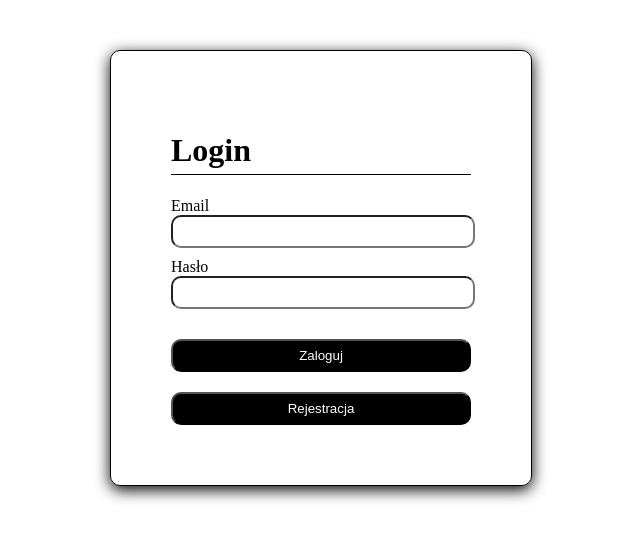
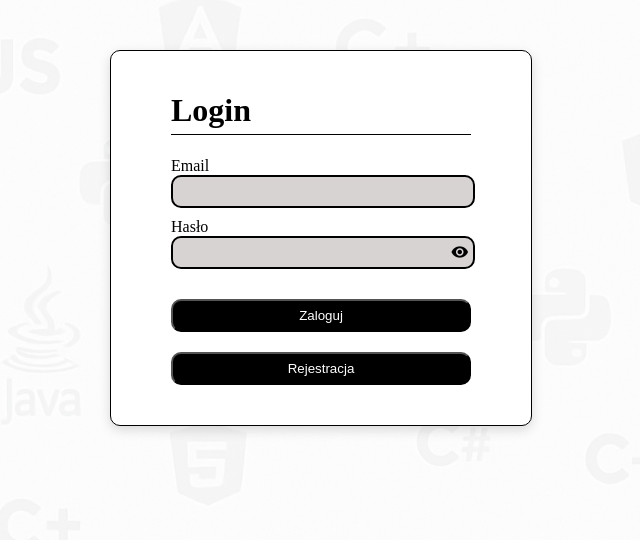
Before and after one commit to TobiaszCh/CodeSage_frontend, an Angular app: page /login in a window 1280 px wide. Shown: the top 540 px of the page, without its empty margins (319-959 px from the left). Built offline with nearby package versions, Linux system fonts and the light colour scheme.

Commit message:
Feature: - Improved UX Login And Registration

```diff
--- a/src/app/app.module.ts
+++ b/src/app/app.module.ts
@@ -6,7 +6,6 @@ import { CourseComponent } from './course/course.component';
 import { HTTP_INTERCEPTORS, HttpClientModule } from '@angular/common/http';
 import { SubjectComponent } from './subject/subject.component';
 import { FormsModule } from '@angular/forms';
-import { MatDialogModule } from '@angular/material/dialog';
 import { LoginComponent } from './login/login.component';
 import { CredentialsInterceptor } from './credentials.interceptor';
 import { AnswerSessionComponent } from './answer-session/answer-session.component';
@@ -16,7 +15,7 @@ import { BrowserAnimationsModule } from '@angular/platform-browser/animations';
 import { NavbarComponent } from './navbar/navbar.component';
 import { AuthComponent } from './auth/auth.component';
 import { CreateQuestionComponent } from './create-question/create-question.component';
-
+import { MatIconModule } from '@angular/material/icon';
 @NgModule({
   declarations: [
     AppComponent,
@@ -34,10 +33,10 @@ import { CreateQuestionComponent } from './create-question/create-question.compo
     BrowserModule,
     AppRoutingModule,
     FormsModule,
-    MatDialogModule,
     BrowserAnimationsModule,
     ToastrModule.forRoot(),
 
+    MatIconModule
   ],
   providers: [{
     provide: HTTP_INTERCEPTORS,
--- a/src/app/auth/auth.component.css
+++ b/src/app/auth/auth.component.css
@@ -0,0 +1,7 @@
+:host {
+  display: block;
+  min-height: 100vh;
+  background-image: url('/assets/background.png');
+  background-position: center;
+  background-size: contain;
+}
--- a/src/app/login/login.component.css
+++ b/src/app/login/login.component.css
@@ -1,11 +1,11 @@
 form {
+    background-color: white;
     border-radius: 10px;
     border: 1px solid;
     max-width: 300px;
-    margin: 50px auto;
-    padding: 60px 60px;
-    box-shadow: 0px 4px 15px rgb(0, 0, 0);
-
+    margin: auto;
+    padding: 20px 60px 40px 60px;
+    box-shadow: 0px 4px 12px rgba(0, 0, 0, 0.141);
 }
 
 form h1 {
@@ -17,10 +17,13 @@ form div {
     margin-bottom: 10px;
 }
 
-form input {
+.email-input {
     width: 100%;
+    border-radius: 10px;
+    border: 2px solid black;
+    outline: none;
     padding: 7px 0px 7px 0px;
-    border-radius: 10px;
+    background-color: rgb(216, 211, 211);
 }
 
 form button {
@@ -37,10 +40,36 @@ form button:hover {
     background-color: rgb(28, 59, 59);
 }
 
-form input:focus {
+.error {
+    color: red;
+}
+
+.mat-icon {
+    height: 18px;
+    width: 24px;
+    font-size: 18px;
+    cursor: pointer;
+
+}
+
+.div-visibility {
+    display: flex;
+    align-items: center;
+    width: 100%;
+    border-radius: 10px;
+    border: 2px solid black;
     background-color: rgb(216, 211, 211);
 }
 
-.error {
-    color: red;
+.password-input {
+    width: 100%;
+    border-radius: 10px;
+    border: none;
+    outline: none;
+    padding: 7px 0px 7px 0px;
+    background-color: rgb(216, 211, 211);
 }
+
+main {
+    padding-top: 50px;
+}
--- a/src/app/login/login.component.html
+++ b/src/app/login/login.component.html
@@ -1,14 +1,19 @@
+<main>
     <form autocomplete="on">
         <h1>Login</h1>
         <div class="error" *ngIf="error">{{error}}</div>
         <div>
             <label>Email</label>
-        <input type="email" name="username" [(ngModel)] = "username"/>
+            <input class="email-input" type="email" name="username" [(ngModel)] = "username"/>
         </div>
         <div>
             <label>Hasło</label>
-        <input type="password" name ="password" [(ngModel)] = "password"/>
+            <div class="div-visibility">
+                <input class = "password-input" [type]="hide ? 'password': 'text'" name ="password" [(ngModel)] = "password"/>
+                <mat-icon class="mat-icon" (click) = "showPassword()">{{hide ? 'visibility' : 'visibility_off'}}</mat-icon>
+            </div>
         </div>
         <button (click) = "login()"> Zaloguj </button>
         <button (click) = "goToRegistration()"> Rejestracja </button>
     </form>
+</main>
--- a/src/app/login/login.component.ts
+++ b/src/app/login/login.component.ts
@@ -12,6 +12,7 @@ export class LoginComponent {
   username: string = "";
   password: string = "";
   error: string = "";
+  hide: boolean = true;
 
   constructor(private loginService: LoginService, private router: Router, private toastr: ToastrService) {
 
@@ -38,4 +39,7 @@ export class LoginComponent {
     this.toastr.success(messageToToastr, "Sukces!");
   }
 
+  public showPassword() {
+    this.hide = !this.hide;
+  }
 }
--- a/src/app/navbar/navbar.component.html
+++ b/src/app/navbar/navbar.component.html
@@ -1,10 +1,8 @@
-
 <header>
     <h3>🧠 Code Sage</h3>
     <div>
         <button (click)="logout()" title = "Wyloguj">🏃</button>
         <div>{{username}}</div>
     </div>
-
 </header>
 <router-outlet></router-outlet>
--- a/src/app/registration/registration.component.css
+++ b/src/app/registration/registration.component.css
@@ -1,11 +1,11 @@
 form {
+    background-color: white;
     border-radius: 10px;
     border: 1px solid;
     max-width: 300px;
-    margin: 50px auto;
-    padding: 60px 60px;
-    box-shadow: 0px 4px 15px rgb(0, 0, 0);
-
+    margin: auto;
+    padding: 20px 60px 40px 60px;
+    box-shadow: 0px 4px 12px rgba(0, 0, 0, 0.141);
 }
 
 form h1 {
@@ -19,8 +19,11 @@ form div {
 
 form input {
     width: 100%;
+    border-radius: 10px;
+    border: 2px solid black;
+    outline: none;
     padding: 7px 0px 7px 0px;
-    border-radius: 10px;
+    background-color: rgb(216, 211, 211);
 }
 
 form button {
@@ -37,10 +40,6 @@ form button:hover {
     background-color: rgb(28, 59, 59);
 }
 
-form input:focus {
-    background-color: rgb(216, 211, 211);
-}
-
 .error {
     color: red;
 }
@@ -51,5 +50,9 @@ form input:focus {
 
 button:disabled {
     pointer-events: none;
-    opacity: 0.3;
+    opacity: 0.4;
 }
+
+main {
+    padding-top: 50px;
+}
--- a/src/app/registration/registration.component.html
+++ b/src/app/registration/registration.component.html
@@ -1,3 +1,4 @@
+<main>
     <form autocomplete="off">
         <h1>Rejestracja</h1>
         <div class="error" *ngIf="error">{{error}}</div>
@@ -23,3 +24,4 @@
         <button [disabled]="!activeRegistration()" (click)="sendRegisterDetails()"> Zarejestruj </button>
         <button (click) = "goToLogin()"> Logowanie </button>
     </form>
+</main>
--- a/src/index.html
+++ b/src/index.html
@@ -6,6 +6,7 @@
   <base href="/">
   <meta name="viewport" content="width=device-width, initial-scale=1">
   <link rel="icon" type="image/x-icon" href="favicon.ico">
+  <link href="https://fonts.googleapis.com/icon?family=Material+Icons" rel="stylesheet">
 </head>
 <body>
   <app-root></app-root>
```
Also changed, not shown: src/app/navbar/navbar.component.css (line endings or trailing spaces), src/assets/background.png (added), 1 other file (tests, documents, lock files or other folders). Lines whose indentation alone changed are shown as unchanged.
